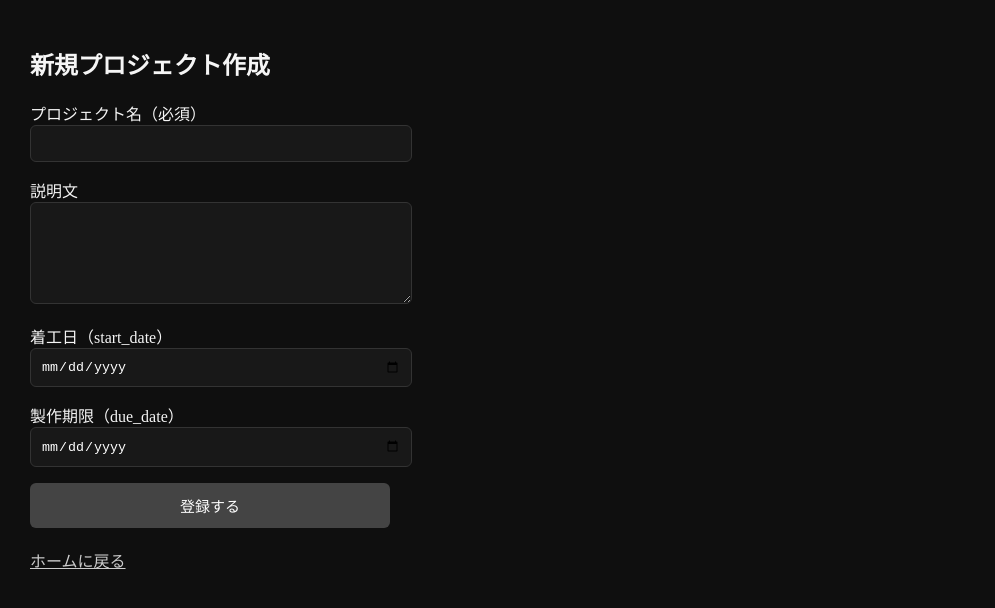
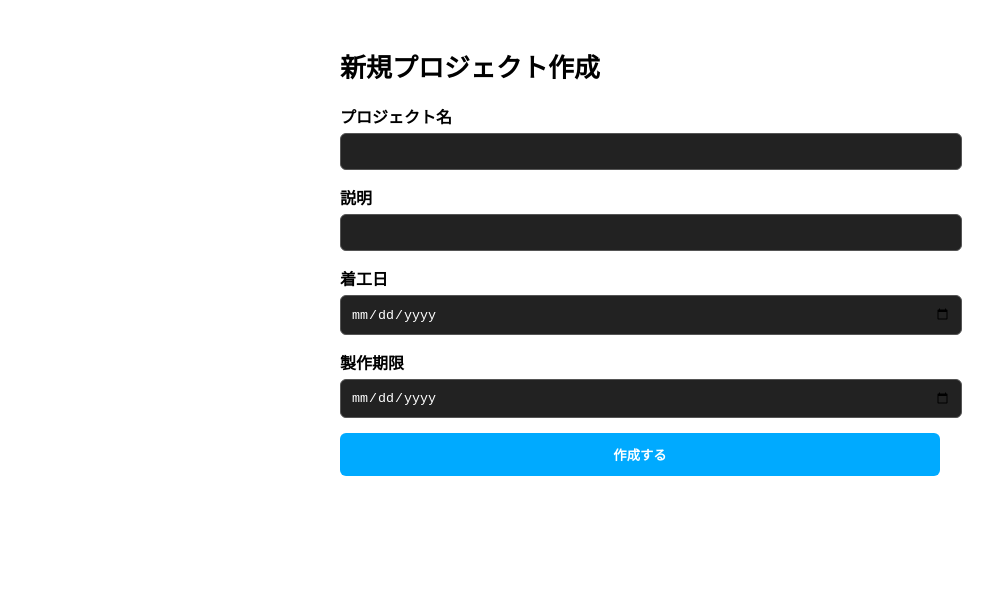
Before and after one commit to kaosu0832/kosei-schedule-app, a Next.js app: page /projects/new in a window 1280 px wide. Shown: the top 608 px of the page, without its empty margins (0-995 px from the left). Built offline with nearby package versions, Linux system fonts and the light colour scheme; no server answers.

Commit message:
Update page.tsx

```diff
--- a/app/projects/new/page.tsx
+++ b/app/projects/new/page.tsx
@@ -1,169 +1,123 @@
 "use client";
 
 import { useState } from "react";
-import { supabase } from "../../../lib/supabaseClient";
-import Link from "next/link";
+import { supabase } from "@/lib/supabaseClient";
+import { useRouter } from "next/navigation";
 
-// 新規プロジェクト作成ページ
 export default function NewProjectPage() {
-  // 各フォームの入力状態を保持する useState
-  // useState(React の状態管理フック：UI の入力値を保持できる仕組み。これがないと画面が入力に反応しない)
+  const router = useRouter();
+
   const [name, setName] = useState("");
   const [description, setDescription] = useState("");
   const [startDate, setStartDate] = useState("");
   const [dueDate, setDueDate] = useState("");
+
   const [loading, setLoading] = useState(false);
+  const [message, setMessage] = useState("");
 
-  // 新規プロジェクト登録処理
-  const handleSubmit = async (e: React.FormEvent) => {
-    e.preventDefault(); // form のデフォルト動作(ページリロード)を防ぐ
-
-    if (!name || !startDate || !dueDate) {
-      alert("必須項目を入力してください。");
-      return;
-    }
+  const handleSubmit = async (e: any) => {
+    e.preventDefault();
 
     setLoading(true);
+    setMessage("");
 
-    // Supabase の INSERT（DB に新しい行を追加する処理）
     const { error } = await supabase.from("projects").insert([
       {
-        name: name,
-        description: description,
+        name,
+        description,
         start_date: startDate,
         due_date: dueDate,
-        status: "未着手", // 初期ステータス
+        status: "進行中",
       },
     ]);
 
+    setLoading(false);
+
     if (error) {
-      alert("プロジェクトの作成に失敗しました：" + error.message);
+      setMessage("エラーが発生しました：" + error.message);
     } else {
-      alert("プロジェクトを登録しました！");
-      window.location.href = "/projects"; // 完了後一覧へ戻る
+      setMessage("プロジェクトを作成しました！");
+      setTimeout(() => router.push("/projects"), 800);
     }
+  };
 
-    setLoading(false);
+  const inputStyle: React.CSSProperties = {
+    width: "100%",
+    padding: "10px",
+    background: "#222",
+    color: "white",
+    border: "1px solid #555",
+    borderRadius: "6px",
+    marginBottom: "15px",
+  };
+
+  const labelStyle: React.CSSProperties = {
+    display: "block",
+    marginBottom: "5px",
+    fontWeight: "bold",
+  };
+
+  const buttonStyle: React.CSSProperties = {
+    width: "100%",
+    padding: "12px",
+    background: "#00aaff",
+    color: "white",
+    borderRadius: "6px",
+    cursor: "pointer",
+    fontWeight: "bold",
+    border: "none",
   };
 
   return (
-    <div
-      style={{
-        background: "#0f0f0f",
-        minHeight: "100vh",
-        color: "#f5f5f5",
-        padding: "30px",
-      }}
-    >
-      <h1 style={{ fontSize: "24px", marginBottom: "20px" }}>
+    <div style={{ padding: "30px", maxWidth: "600px", margin: "0 auto" }}>
+      <h1 style={{ fontSize: "26px", fontWeight: "bold", marginBottom: "20px" }}>
         新規プロジェクト作成
       </h1>
 
-      <form
-        onSubmit={handleSubmit}
-        style={{
-          display: "flex",
-          flexDirection: "column",
-          gap: "16px",
-          maxWidth: "360px",
-        }}
-      >
-        <label>
-          プロジェクト名（必須）
+      <form onSubmit={handleSubmit}>
+        <label style={labelStyle}>プロジェクト名</label>
         <input
-            type="text"
+          style={inputStyle}
           value={name}
           onChange={(e) => setName(e.target.value)}
-            style={{
-              width: "100%",
-              padding: "10px",
-              background: "#181818",
-              border: "1px solid #333",
-              borderRadius: "6px",
-              color: "#fff",
-            }}
+          required
         />
-        </label>
 
-        <label>
-          説明文
-          <textarea
+        <label style={labelStyle}>説明</label>
+        <input
+          style={inputStyle}
           value={description}
           onChange={(e) => setDescription(e.target.value)}
-            style={{
-              width: "100%",
-              padding: "10px",
-              height: "80px",
-              background: "#181818",
-              border: "1px solid #333",
-              borderRadius: "6px",
-              color: "#fff",
-            }}
         />
-        </label>
 
-        <label>
-          着工日（start_date）
+        <label style={labelStyle}>着工日</label>
         <input
           type="date"
+          style={inputStyle}
           value={startDate}
           onChange={(e) => setStartDate(e.target.value)}
-            style={{
-              width: "100%",
-              padding: "10px",
-              background: "#181818",
-              border: "1px solid #333",
-              borderRadius: "6px",
-              color: "#fff",
-            }}
+          required
         />
-        </label>
 
-        <label>
-          製作期限（due_date）
+        <label style={labelStyle}>製作期限</label>
         <input
           type="date"
+          style={inputStyle}
           value={dueDate}
           onChange={(e) => setDueDate(e.target.value)}
-            style={{
-              width: "100%",
-              padding: "10px",
-              background: "#181818",
-              border: "1px solid #333",
-              borderRadius: "6px",
-              color: "#fff",
-            }}
+          required
         />
-        </label>
 
-        <button
-          type="submit"
-          disabled={loading}
-          style={{
-            padding: "12px",
-            background: "#444",
-            borderRadius: "6px",
-            border: "none",
-            color: "#fff",
-            fontSize: "15px",
-            cursor: "pointer",
-          }}
-        >
-          {loading ? "登録中..." : "登録する"}
+        <button type="submit" style={buttonStyle} disabled={loading}>
+          {loading ? "作成中..." : "作成する"}
         </button>
       </form>
 
-      <Link
-        href="/"
-        style={{
-          display: "inline-block",
-          marginTop: "20px",
-          color: "#ccc",
-          textDecoration: "underline",
-        }}
-      >
-        ホームに戻る
-      </Link>
+      {message && (
+        <p style={{ marginTop: "15px", fontSize: "16px", color: "#0f0" }}>
+          {message}
+        </p>
+      )}
     </div>
   );
 }
```
Lines whose indentation alone changed are shown as unchanged.
